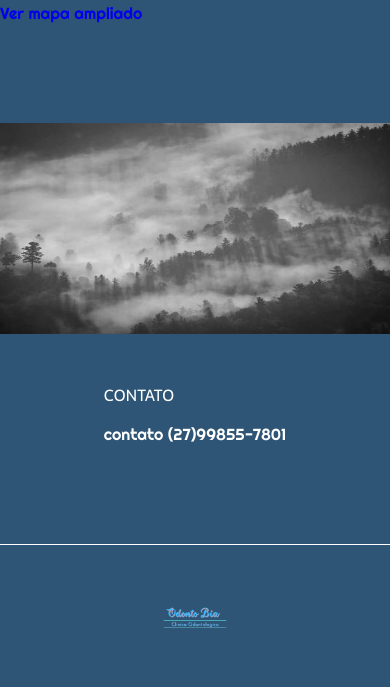
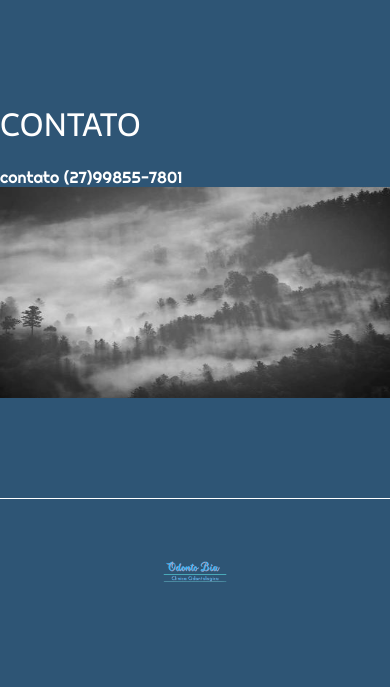
Before and after one commit to Lil-PH/TrabalhoIntegrador, a PHP site: page / in a window 390 px wide. Shown: the part 2097-2784 px from the top of the page. After the commit the page ends 2679 px from the top, so only its background shows below. Run offline with PHP 8.4, Linux system fonts and the light colour scheme.

Commit message:
Ajustes no index

```diff
--- a/css/style.css
+++ b/css/style.css
@@ -250,6 +250,11 @@
   color:white;
 
 
+
+}
+
+.teste2{
+  width: 100vw;
 }
 
 .teste{
@@ -340,6 +345,7 @@
 
     .conteudo-principal {
         flex-direction: column; /* para direcionar para baixo da coluna */
+        margin-bottom: 50px;
     }
 
     .conteudo-principal-imagem{
@@ -348,10 +354,6 @@
     }
     .conteudo-principal-escrito-titulo{
       padding-top: 100px;
-    }
-
-    .conteudo-principal-escrito-subtitulo{
-
     }
 
     .botao {
@@ -367,6 +369,7 @@
     }
 
     .conteudo-secundario-imagem{
+      order: 2;
       width: 100vw;
     }
 
@@ -377,10 +380,13 @@
       padding: 0px 0px 0px 0px;
     }
 
-    .conteudo-secundario-titulo,
+    .conteudo-secundario-titulo{
+      order: 1;
+      font-size: 2em;
+    }
     .conteudo-secundario-paragrafo {
+      order: 1;
       font-size: 1em;
-
     }
     .rodape-imagem{
       width: 20vw;
--- a/index.html
+++ b/index.html
@@ -88,7 +88,7 @@
         <section class="conteudo-secundario">
 
                 <div class="teste">
-                    <div>
+                    <div class="teste2">
                         <h1 class="conteudo-secundario-titulo"><a name="sobre"></a>SOBRE</h1>
                         <p class="conteudo-secundario-paragrafo">Lorem ipsum dolor sit amet consectetur adipisicing elit. Error voluptatum tempo</p>
                     </div>
@@ -97,7 +97,7 @@
 
                 <div class="teste">
                     <img class="conteudo-secundario-imagem" src="./image/Teste.jpg" alt="imgem teste" >
-                    <div>
+                    <div class="teste2">
                         <h1 class="conteudo-secundario-titulo"><a name="funcionalidade"></a>FUNCIONALIDADE</h1>
                         <p class="conteudo-secundario-paragrafo">Agendamento simples e rapido de consultas! </p>
                     </div>
@@ -105,7 +105,7 @@
                 </div>
 
                 <div class="teste">
-                    <div>
+                    <div class="teste2">
                         <h1 class="conteudo-secundario-titulo"><a name="localizacao"></a>LOCALIZAÇÃO</h1>
                         <p class="conteudo-secundario-paragrafo">AV.Belo Horizonte, 1098, Praiamar - nova almeida</p>
                     </div>
@@ -117,7 +117,7 @@
 
                 <div class="teste">
                     <img class="conteudo-secundario-imagem" src="./image/Teste.jpg" alt="imgem teste" >
-                    <div>
+                    <div class="teste2">
                         <h1 class="conteudo-secundario-titulo"><a name="contato"></a>CONTATO</h1>
                         <p class="conteudo-secundario-paragrafo">contato (27)99855-7801</p>
                     </div>
```
